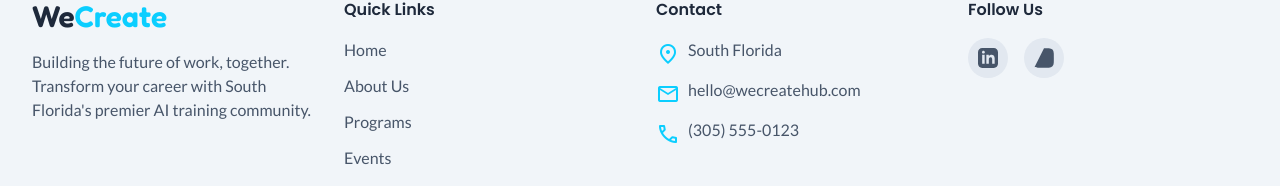
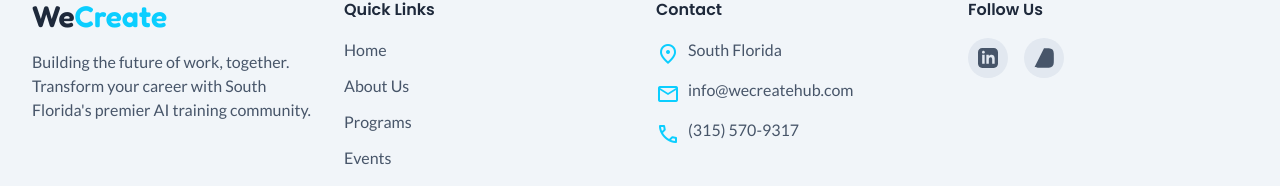
Before and after one commit to itsWeCreate/WeCreate-Hub-, a React (Vite) app: page / in a window 1280 px wide. Shown: the part 2471-2657 px from the top of the page. Built offline with nearby package versions, Linux system fonts and the light colour scheme.

Commit message:
Update contact information in Footer component

```diff
--- a/components/Footer.tsx
+++ b/components/Footer.tsx
@@ -38,11 +38,11 @@ const Footer: React.FC<FooterProps> = ({ onNavigate }) => {
                             </li>
                             <li className="flex items-start">
                                 <span className="material-symbols-outlined text-[#0bceff] mt-1">mail</span>
-                                <span className="ml-2 text-text-body-light font-body">hello@wecreatehub.com</span>
+                                <span className="ml-2 text-text-body-light font-body">info@wecreatehub.com</span>
                             </li>
                              <li className="flex items-start">
                                 <span className="material-symbols-outlined text-[#0bceff] mt-1">call</span>
-                                <span className="ml-2 text-text-body-light font-body">(305) 555-0123</span>
+                                <span className="ml-2 text-text-body-light font-body">(315) 570-9317</span>
                             </li>
                         </ul>
                     </div>
```
